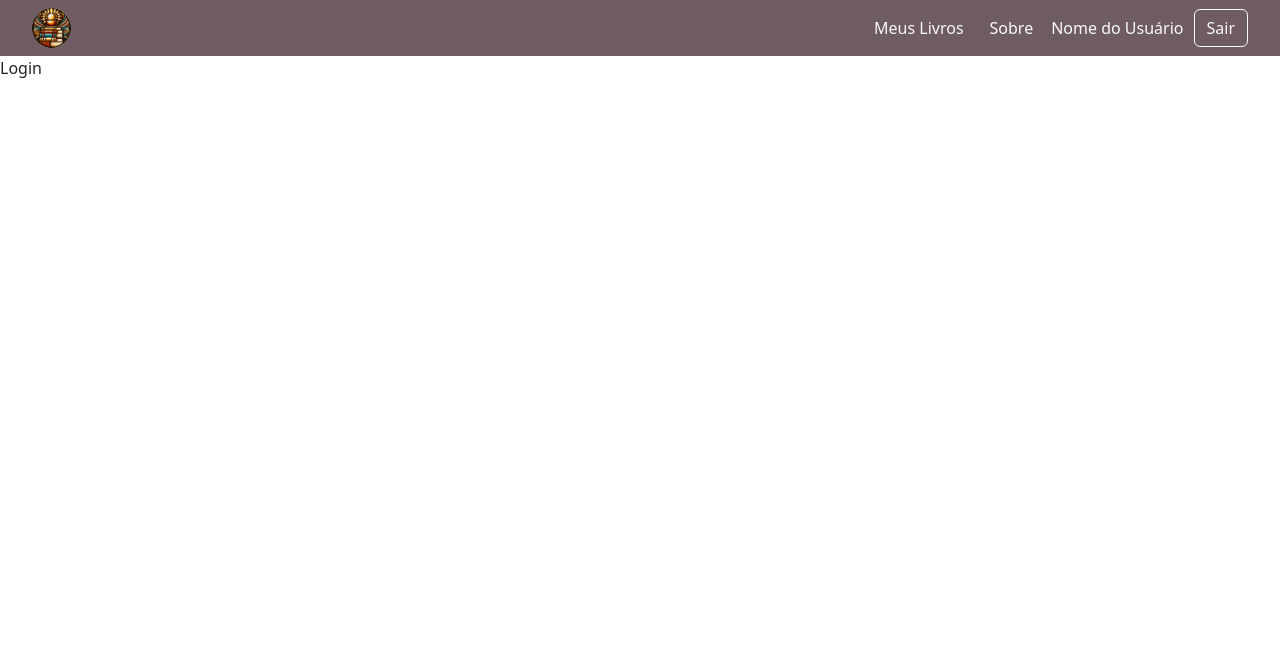
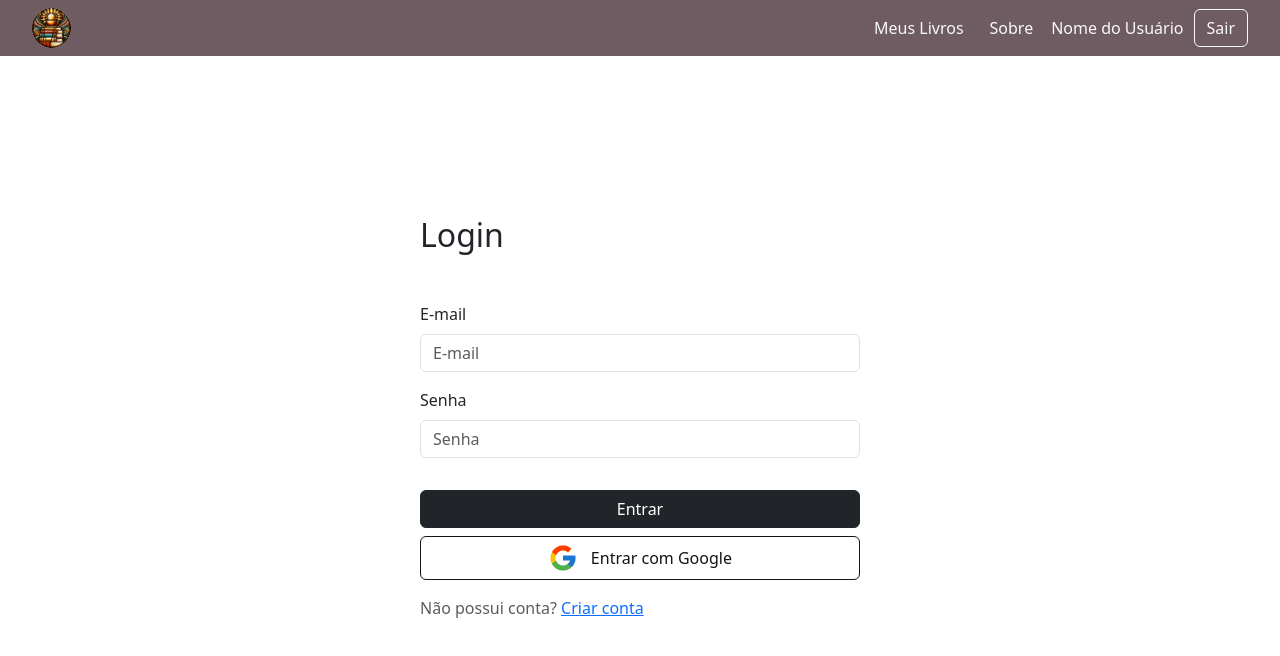
Before and after one commit to flaviare1s/biblioteca-pessoal, a React (Vite) app: page /login in a window 1280 px wide. Shown: the top 656 px of the page. Built offline with nearby package versions, Linux system fonts and the light colour scheme.

Commit message:
feat: adiciona pagina de login

```diff
--- a/src/pages/Cadastro.jsx
+++ b/src/pages/Cadastro.jsx
@@ -1,4 +1,4 @@
-import '../styles/Cadastro.css'
+import '../styles/FormAccount.css'
 import Button from 'react-bootstrap/Button';
 import Form from 'react-bootstrap/Form';
 import { Link } from 'react-router-dom';
--- a/src/pages/Login.jsx
+++ b/src/pages/Login.jsx
@@ -1,8 +1,55 @@
-import '../styles/Login.css'
+import '../styles/FormAccount.css'
+import Button from 'react-bootstrap/Button';
+import Form from 'react-bootstrap/Form';
+import { Link } from 'react-router-dom';
+import { useForm } from 'react-hook-form';
 
 const Login = () => {
+  const { register, handleSubmit, formState: { errors } } = useForm();
+
+  const onSubmit = (data) => {
+    console.log(data);
+  }
+
   return (
-    <div>Login</div>
+    <main>
+      <Form className='form-section' onSubmit={handleSubmit(onSubmit)}>
+        <h2 className="mb-5">Login</h2>
+
+        <Form.Group className="mb-3" controlId="formBasicEmail">
+          <Form.Label>E-mail</Form.Label>
+          <Form.Control
+            type="email"
+            placeholder="E-mail"
+            {...register("email", { required: 'e-mail obrigatório' })}
+          />
+          { errors.email && <p className="text-danger">{errors.email.message}</p> }
+        </Form.Group>
+
+        <Form.Group className="mb-3" controlId="password">
+          <Form.Label>Senha</Form.Label>
+          <Form.Control
+            type="password"
+            placeholder="Senha"
+            {...register("password", { required: 'senha obrigatória' })}
+          />
+          { errors.password && <p className="text-danger">{errors.password.message}</p> }
+        </Form.Group>
+
+        <div className='container-buttons'>
+          <Button variant="dark" type="submit">
+            Entrar
+          </Button>
+          <Button className='login-google' type="submit">
+            <img src="src/assets/logo-google.png" alt="Imagem do Google" />
+            Entrar com Google
+          </Button>
+        </div>
+        <div className={"text-body-secondary mt-3 "}>
+          <p>Não possui conta? <Link to="/cadastro">Criar conta</Link></p>
+        </div>
+      </Form>
+    </main>
   )
 }
 
```
Also changed, not shown: src/styles/FormAccount.css (renamed from src/styles/Cadastro.css).
